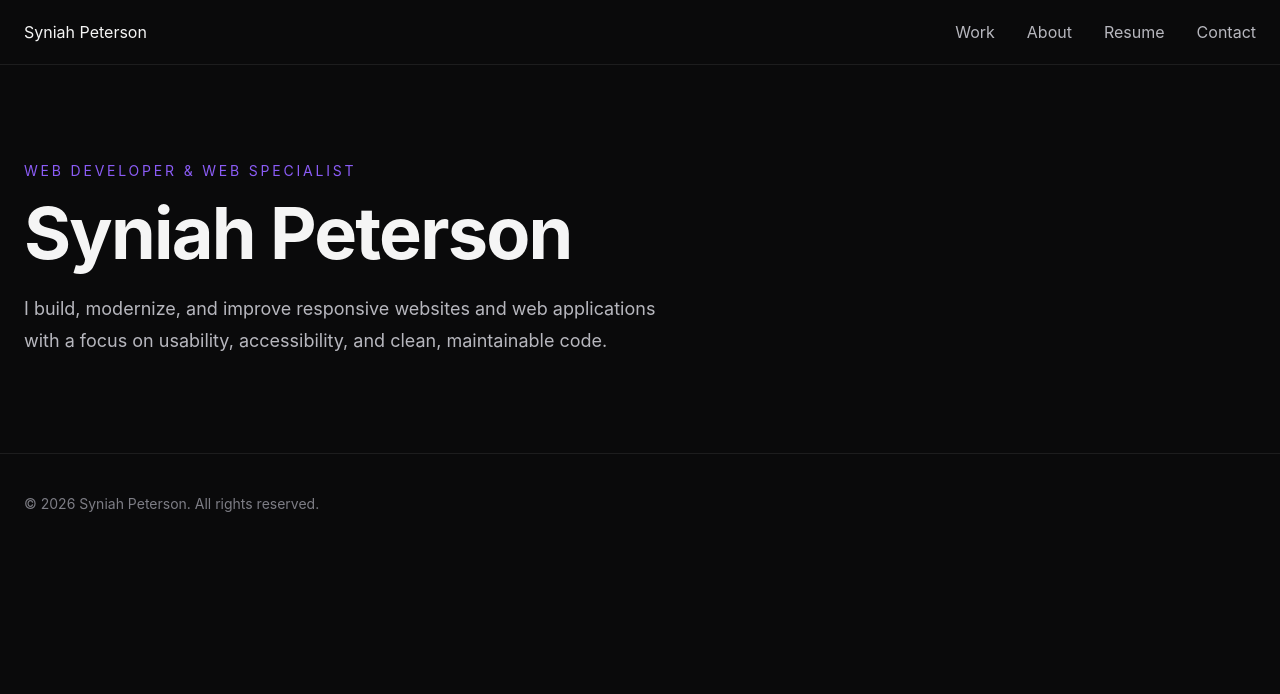
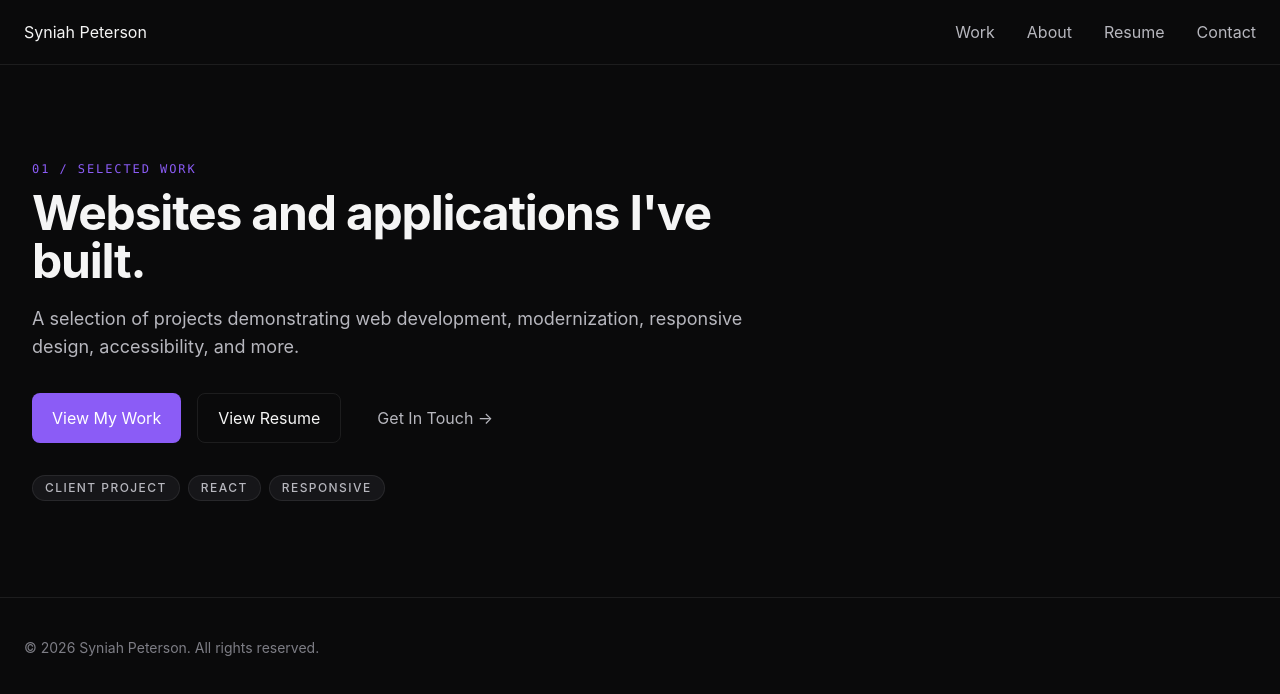
Before and after one commit to syniahpeterson/portfolio-v2, a React (Vite) app: page / in a window 1280 px wide. Shown: the top 694 px of the page. Built offline with nearby package versions, Linux system fonts and the light colour scheme.

Commit message:
feat: add reusable UI primitives

```diff
--- /dev/null
+++ b/src/components/ui/Badge.jsx
@@ -0,0 +1,11 @@
+function Badge({ children, className = "" }) {
+  return (
+    <span
+      className={`inline-flex items-center rounded-full border border-[var(--color-border)] bg-[var(--color-surface)] px-3 py-1 text-xs font-medium uppercase tracking-[0.12em] text-[var(--color-text-secondary)] ${className}`}
+    >
+      {children}
+    </span>
+  );
+}
+
+export default Badge;
--- /dev/null
+++ b/src/components/ui/Button.jsx
@@ -0,0 +1,51 @@
+import { Link } from "react-router-dom";
+
+const variants = {
+  primary:
+    "bg-[var(--color-purple)] text-white hover:bg-[var(--color-purple-hover)]",
+
+  secondary:
+    "border border-[var(--color-border)] bg-transparent text-[var(--color-text)] hover:border-[var(--color-border-hover)] hover:bg-[var(--color-surface)]",
+
+  ghost:
+    "text-[var(--color-text-secondary)] hover:text-[var(--color-purple-hover)]",
+};
+
+const baseStyles =
+  "inline-flex items-center justify-center rounded-[var(--radius-sm)] px-5 py-3 text-sm font-medium transition-colors duration-200 focus-visible:outline-2 focus-visible:outline-offset-3 focus-visible:outline-[var(--color-purple)]";
+
+function Button({
+  children,
+  variant = "primary",
+  href,
+  to,
+  type = "button",
+  className = "",
+  ...props
+}) {
+  const styles = `${baseStyles} ${variants[variant]} ${className}`;
+
+  if (to) {
+    return (
+      <Link to={to} className={styles} {...props}>
+        {children}
+      </Link>
+    );
+  }
+
+  if (href) {
+    return (
+      <a href={href} className={styles} {...props}>
+        {children}
+      </a>
+    );
+  }
+
+  return (
+    <button type={type} className={styles} {...props}>
+      {children}
+    </button>
+  );
+}
+
+export default Button;
--- /dev/null
+++ b/src/components/ui/Container.jsx
@@ -0,0 +1,11 @@
+function Container({ children, className = "" }) {
+  return (
+    <div
+      className={`mx-auto w-full max-w-[var(--container-width)] px-6 sm:px-8 ${className}`}
+    >
+      {children}
+    </div>
+  );
+}
+
+export default Container;
--- /dev/null
+++ b/src/components/ui/SectionHeading.jsx
@@ -0,0 +1,30 @@
+function SectionHeading({
+  number,
+  eyebrow,
+  title,
+  description,
+  className = "",
+}) {
+  return (
+    <div className={`max-w-3xl ${className}`}>
+      {(number || eyebrow) && (
+        <p className="font-mono text-xs uppercase tracking-[0.16em] text-[var(--color-purple)]">
+          {number && `${number} / `}
+          {eyebrow}
+        </p>
+      )}
+
+      <h2 className="mt-3 text-3xl font-bold tracking-tight text-[var(--color-text)] sm:text-4xl md:text-5xl">
+        {title}
+      </h2>
+
+      {description && (
+        <p className="mt-5 text-base leading-7 text-[var(--color-text-secondary)] sm:text-lg">
+          {description}
+        </p>
+      )}
+    </div>
+  );
+}
+
+export default SectionHeading;
--- a/src/pages/Home.jsx
+++ b/src/pages/Home.jsx
@@ -1,19 +1,36 @@
+import Container from "../components/ui/Container";
+import Button from "../components/ui/Button";
+import Badge from "../components/ui/Badge";
+import SectionHeading from "../components/ui/SectionHeading";
+
 function Home() {
   return (
-    <section className="mx-auto max-w-[var(--container-width)] px-6 py-24">
-      <p className="mb-4 text-sm uppercase tracking-[0.2em] text-[var(--color-purple)]">
-        Web Developer & Web Specialist
-      </p>
+    <Container className="py-24">
+      <SectionHeading
+        number="01"
+        eyebrow="Selected Work"
+        title="Websites and applications I've built."
+        description="A selection of projects demonstrating web development, modernization, responsive design, accessibility, and more."
+      />
 
-      <h1 className="max-w-4xl text-5xl font-bold tracking-tight md:text-7xl">
-        Syniah Peterson
-      </h1>
+      <div className="mt-8 flex flex-wrap gap-4">
+        <Button to="/work">View My Work</Button>
 
-      <p className="mt-6 max-w-2xl text-lg leading-8 text-[var(--color-text-secondary)]">
-        I build, modernize, and improve responsive websites and web applications
-        with a focus on usability, accessibility, and clean, maintainable code.
-      </p>
-    </section>
+        <Button variant="secondary" to="/resume">
+          View Resume
+        </Button>
+
+        <Button variant="ghost" to="/contact">
+          Get In Touch →
+        </Button>
+      </div>
+
+      <div className="mt-8 flex flex-wrap gap-2">
+        <Badge>Client Project</Badge>
+        <Badge>React</Badge>
+        <Badge>Responsive</Badge>
+      </div>
+    </Container>
   );
 }
 
--- a/vite.config.js
+++ b/vite.config.js
@@ -1,6 +1,7 @@
 import react from "@vitejs/plugin-react";
+import tailwindcss from "@tailwindcss/vite";
 import { defineConfig } from "vite";
 
 export default defineConfig({
-  plugins: [react()],
+  plugins: [react(), tailwindcss()],
 });
```
